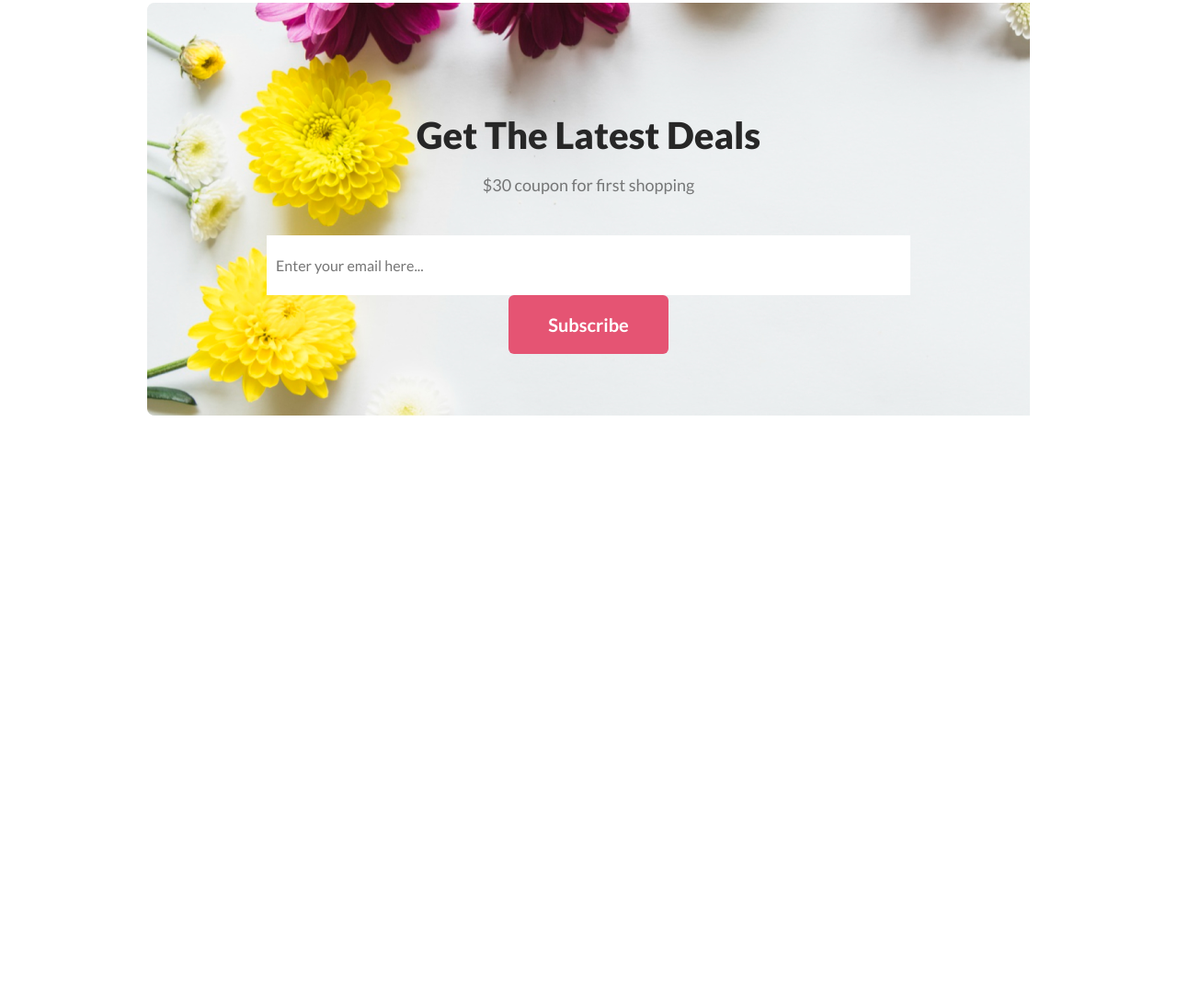
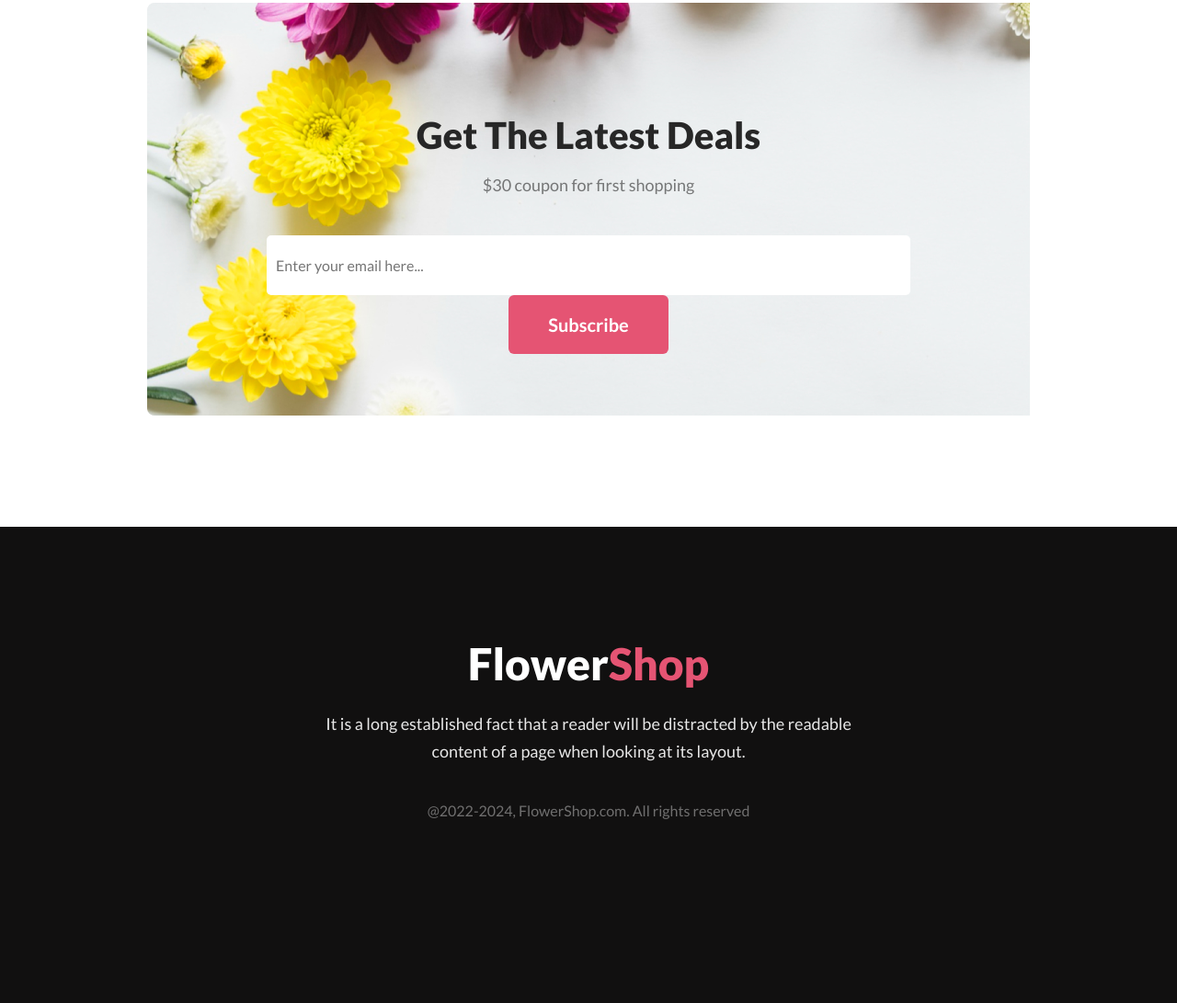
Before and after one commit to Tofazzal26/flower-shop, a plain HTML site: page index.html in a window 1280 px wide. Shown: the part 4017-5108 px from the top of the page at 92% size. Before the commit the page ends 4522 px from the top, so only its background shows below. Drawn offline with Linux system fonts and the light colour scheme; files whose address does not match are found by name.

Commit message:
flowershop finish

```diff
--- a/index.html
+++ b/index.html
@@ -139,7 +139,13 @@
     <!-- footer section start -->
 
 
-
+    <section class="footer-container">
+        <div class="flower-shop">
+            <h1><span style="color: #fff;">Flower</span>Shop</h1>
+            <p class="flower-content">It is a long established fact that a reader will be distracted by the readable content of a page when looking at its layout.</p>
+            <p  class="flower-content2">@2022-2024, FlowerShop.com. All rights reserved</p>
+        </div>
+    </section>
 
 
 </body>
--- a/style.css
+++ b/style.css
@@ -340,6 +340,7 @@ header{
     font-size: 16px;
     outline: none;
     font-weight: 400;
+    border-radius: 5px;
     border: none;
 
 }
@@ -363,3 +364,44 @@ header{
 
 
 /* footer section start */
+
+
+.footer-container {
+    background-color: #111010;
+    margin-top: 120px;
+}
+
+
+.flower-shop {
+    text-align: center;
+    padding: 120px;
+}
+
+.footer-container .flower-shop h1{
+    color: #E55473;
+    font-family: 'Lato',sans-serif;
+    font-size: 48px;
+    font-weight: 800;
+}
+
+.footer-container .flower-shop .flower-content{
+    color: rgba(255, 255, 255, 0.90);
+    text-align: center;
+    font-family: "Lato", sans-serif;
+    padding: 22px 0;
+    width: 625px;
+    margin: 0 auto;
+    font-size: 18px;
+    font-weight: 400;
+    line-height: 30px;
+}
+
+.footer-container .flower-shop .flower-content2{
+    color: rgba(255, 255, 255, 0.40);
+    text-align: center;
+    margin-top: 18px;
+    font-family: 'Lato',  sans-serif;
+    font-size: 16px;
+    font-weight: 400;
+    padding-bottom: 80px;
+}
```
